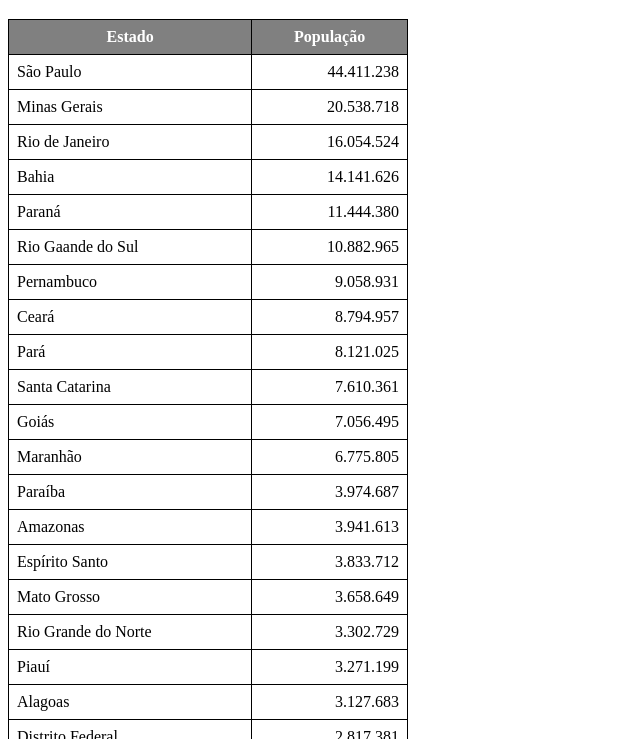
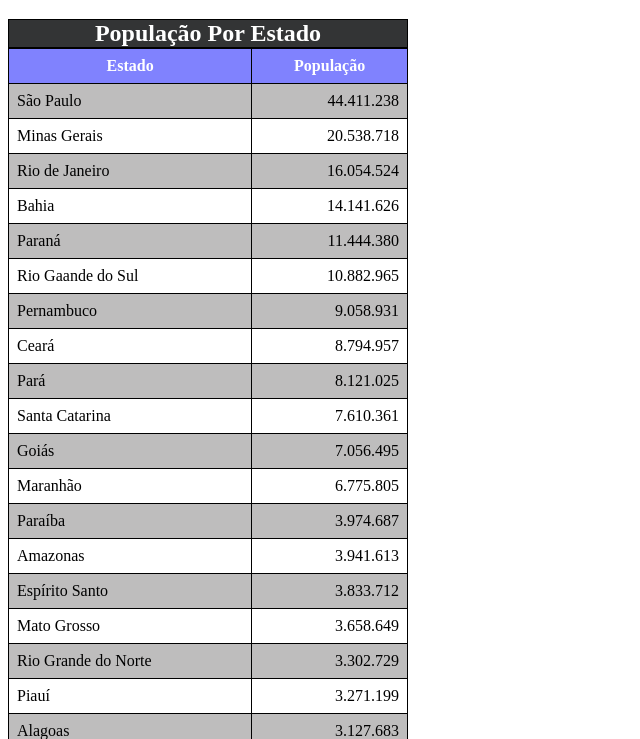
Before and after one commit to renatodinizz/curso_html_css, a plain HTML site: page exercicios/ex023/tabela02.html in a window 1280 px wide. Shown: the part 61-800 px from the top of the page, without its empty margins (0-640 px from the left). Drawn offline with Linux system fonts and the light colour scheme.

Commit message:
atualizando exercicios

```diff
--- a/exercicios/ex023/tabela02.html
+++ b/exercicios/ex023/tabela02.html
@@ -10,6 +10,14 @@
             border-collapse: collapse;
             width: 400px;
             height: 70px;
+            position: relative;
+        }
+        caption {
+            background-color: rgb(51, 52, 53);
+            color: white;
+            font-size: 1.5em;
+            font-weight: bolder;
+            border: 1px solid rgb(0, 0, 0);
         }
         td, th {
             border: 1px solid black;
@@ -20,8 +28,16 @@
         }
 
         thead, tfoot {
-            background-color: gray;
+            background-color: rgb(128, 130, 254);
             color: white;
+        }
+        thead > tr > th {
+            position: sticky;
+            top: -1px;
+            background-color: rgb(128, 130, 254);
+        }
+        tbody > tr:nth-child(odd) {
+            background-color: rgb(190, 189, 189);
         }
     </style>
 </head>
@@ -29,6 +45,7 @@
     <h1>Uso de tabelas grandes</h1>
 
     <table>
+        <caption>População Por Estado</caption>
         <thead>
             <th>Estado</th>
             <th>População</th>
```
